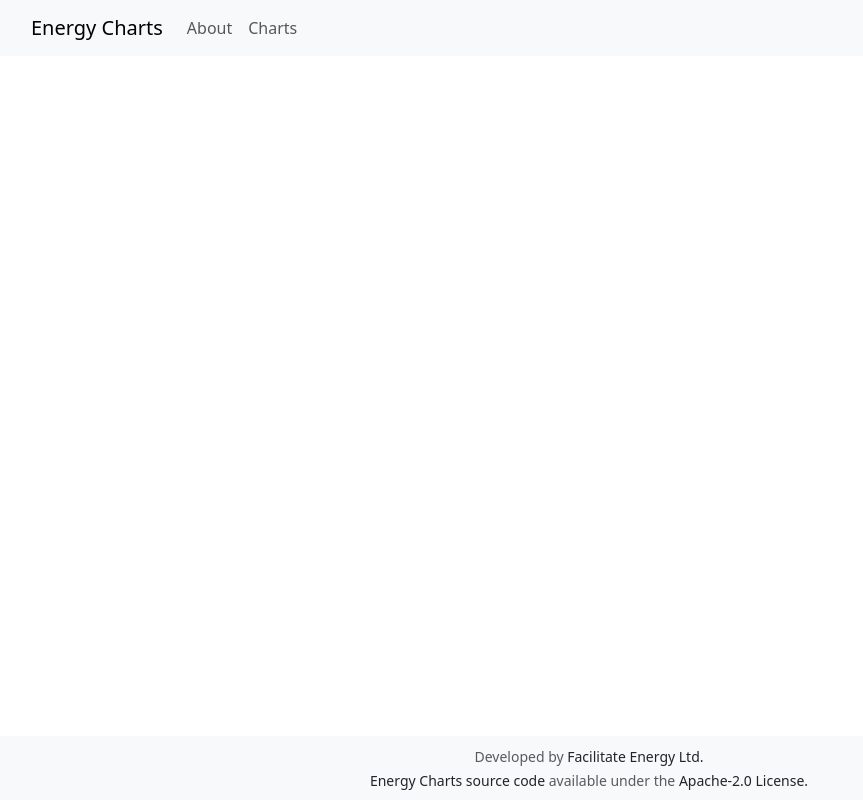
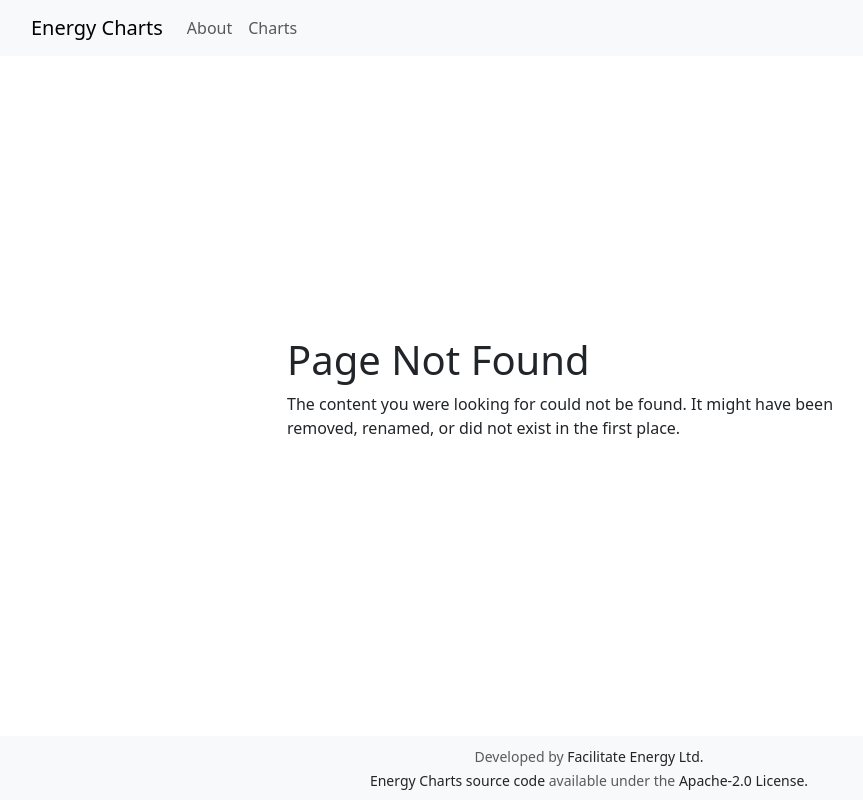
Before and after one commit to facilitate-energy/energy-charts, a React (Vite) app: page / in a window 1280 px wide. Shown: the whole page, without its empty margins (51-914 px from the left). Built offline with nearby package versions, Linux system fonts and the light colour scheme.

Commit message:
Fix landing page rendering, group1 route Outlet, and subgroup navigation
Co-authored-by: olejandro <25687793+olejandro@users.noreply.github.com>

```diff
--- a/src/App.jsx
+++ b/src/App.jsx
@@ -1,5 +1,5 @@
 import React, { useState, useRef, useEffect, Suspense } from "react";
-import { Routes, Route, Navigate, useSearchParams } from "react-router";
+import { Routes, Route, Navigate, Outlet, useSearchParams } from "react-router";
 import { useMediaQuery } from "./hooks";
 import { Layout } from "./containers";
 import { PageLoading, ChartsPage, Charts, Page } from "./components";
@@ -80,7 +80,13 @@ function App({ config }) {
           {config.landingPage ? (
             <Route
               index
-              element={<Navigate replace to={config.landingPage} />}
+              element={
+                <Page
+                  cache={cache}
+                  basePath={config.basePath}
+                  name={config.landingPage}
+                />
+              }
             />
           ) : (
             <Route
@@ -116,7 +122,7 @@ function App({ config }) {
                 key={idx}
                 path={route.path}
                 element={
-                  route.charts && (
+                  route.charts ? (
                     <Charts
                       selectedScenarios={[mainScenario, compareScenario]}
                       showDifference={showDifference}
@@ -135,7 +141,9 @@ function App({ config }) {
                       barWidth={config.barWidth}
                       {...titles}
                     />
-                  )
+                  ) : route.routes ? (
+                    <Outlet />
+                  ) : null
                 }
               >
                 {route.routes && (
```
